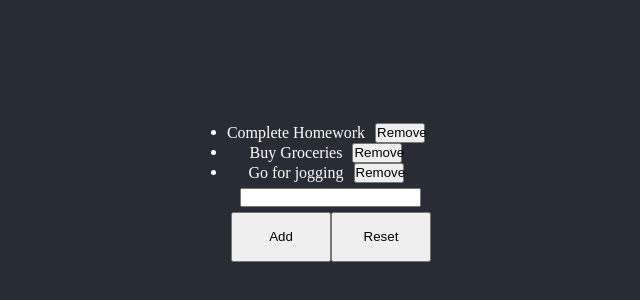
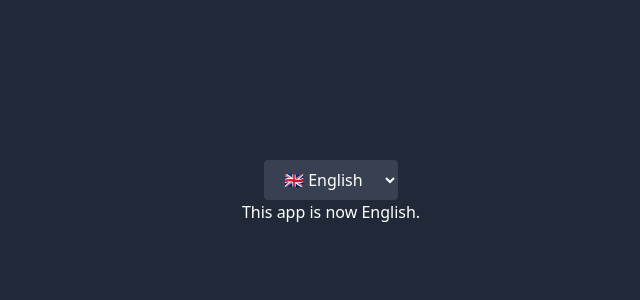
Before and after one commit to okcl/ReactDevelhope, a React (Create React App) app: page / in a window 1280 px wide. Shown: the part 208-508 px from the top of the page, without its empty margins (309-949 px from the left). Built offline with nearby package versions, Linux system fonts and the light colour scheme.

Commit message:
tailwind is now being used for styling, language selection is created.

```diff
--- a/package.json
+++ b/package.json
@@ -34,5 +34,10 @@
       "last 1 firefox version",
       "last 1 safari version"
     ]
+  },
+  "devDependencies": {
+    "autoprefixer": "^10.4.14",
+    "postcss": "^8.4.24",
+    "tailwindcss": "^3.3.2"
   }
 }
--- /dev/null
+++ b/postcss.config.js
@@ -0,0 +1,6 @@
+module.exports = {
+  plugins: {
+    tailwindcss: {},
+    autoprefixer: {},
+  },
+}
--- a/src/App.css
+++ /dev/null
@@ -1,51 +0,0 @@
-* {
-  margin: 0;
-  padding: 0;
-}
-
-.App {
-  text-align: center;
-  border: none;
-}
-
-
-.App-header {
-  background-color: #282c34;
-  min-height: 100vh;
-  display: flex;
-  flex-direction: column;
-  align-items: center;
-  justify-content: center;
-  color: white;
-  text-align: center;
-}
-
-
-button{
-  width: 100px;
-  height: 50px;
-}
-
-button:hover{
-  opacity: 0.65;
-}
-
-.login{
-  display: flex;
-  flex-direction: column;
-}
-
-input{
-  margin: 5px;
-}
-
-#smlBtn{
-  width: 50px;
-  height: 20px;
-  margin: 0 10px;
-}
-
-#flex{
-  display: flex;
-  padding: 5px;
-}
--- a/src/App.jsx
+++ b/src/App.jsx
@@ -1,20 +1,40 @@
-import './App.css';
-import TodoList from './TodoList';
-function App() {
-  const addTodo = (array, removeItem) => {
-    return array.map((todo, index) => (
-      <li key={index}>
-          {todo}
-          <button id="smlBtn" onClick={() => removeItem(index)}>Remove</button>
-      </li>
-))}
-  return (
-    <div className="App">
-      <header className="App-header">
-        <TodoList addTodo={addTodo}/>
-      </header>
-    </div>
-  );
+import React from 'react';
+import './index.css'
+import DisplayLanguage from './DisplayLanguage';
+import { LanguageContext } from './LanguageContext';
+
+class App extends React.Component{
+
+  state = {
+    language: 'en'
+  }
+
+  handleLanguageChange = (event) => {
+    this.setState({
+      language: event.target.value
+    })
+  }
+
+  render() {
+    return (
+      <div className="bg-gray-800 min-h-screen flex flex-col items-center justify-center text-white text-center">
+        <header>
+          <div>
+            <select
+            value={this.state.language}
+            onChange={this.handleLanguageChange}
+            className='bg-gray-700 text-white rounded py-2 px-4 border-none'>
+              <option value="en">🇬🇧 English</option>
+              <option value="it">🇮🇹 Italiano</option>
+            </select>
+            <LanguageContext.Provider value={this.state.language}>
+              <DisplayLanguage />
+            </LanguageContext.Provider>
+          </div>
+        </header>
+      </div>
+    );
+  }
 }
 
 export default App;
--- /dev/null
+++ b/src/DisplayLanguage.jsx
@@ -0,0 +1,25 @@
+import React from "react";
+import { LanguageContext } from "./LanguageContext";
+
+const Strings = {
+    en: {
+        MESSAGE: "This app is now English. "
+    },
+    it: {
+        MESSAGE: "Questa app è ora in italiano. "
+    }
+}
+
+class DisplayLanguage extends React.Component{
+    render() {
+        return  <div>
+            <LanguageContext.Consumer>
+                { (language) => {
+                    return <div>{Strings[language].MESSAGE}</div>
+                }}
+            </LanguageContext.Consumer>
+      </div>
+    }
+}
+
+export default DisplayLanguage
--- /dev/null
+++ b/src/LanguageContext.jsx
@@ -0,0 +1,3 @@
+import { createContext } from "react";
+
+export const LanguageContext = createContext('en')
--- a/src/TodoList.jsx
+++ /dev/null
@@ -1,57 +0,0 @@
-import React from "react";
-
-class TodoList extends React.Component{
-    state = {
-        toDos: ['Complete Homework', 'Buy Groceries', 'Go for jogging'],
-        inputValue: ''
-    }
-
-    handleInputChange = (event) => {
-        this.setState({
-            inputValue: event.target.value
-        })
-    }
-
-    addList = () => {
-        if(this.state.inputValue) {
-            const updatedToDos = [...this.state.toDos, this.state.inputValue];
-            this.setState({
-                toDos: updatedToDos,
-                inputValue: ''
-            })
-        }
-    }
-
-    clearList = () => {
-        this.setState({
-            toDos: []
-        })
-    }
-
-    removeItem = (key) => {
-            const updatedToDos = this.state.toDos.filter((item, index) => index !== key)
-            this.setState({
-                toDos: updatedToDos
-            })
-    }
-
-    render() {
-        return(
-            <div>
-                <ul>
-                    {this.props.addTodo(this.state.toDos, this.removeItem)}
-                </ul>
-                <input
-                type="text"
-                value={this.state.inputValue}
-                onChange={this.handleInputChange}/>
-                <div>
-                    <button onClick={this.addList}>Add</button>
-                    <button onClick={this.clearList}>Reset</button>
-                </div>
-            </div>
-        )
-    }
-}
-
-export default TodoList
--- a/src/index.css
+++ b/src/index.css
@@ -1,13 +1,3 @@
-body {
-  margin: 0;
-  font-family: -apple-system, BlinkMacSystemFont, 'Segoe UI', 'Roboto', 'Oxygen',
-    'Ubuntu', 'Cantarell', 'Fira Sans', 'Droid Sans', 'Helvetica Neue',
-    sans-serif;
-  -webkit-font-smoothing: antialiased;
-  -moz-osx-font-smoothing: grayscale;
-}
-
-code {
-  font-family: source-code-pro, Menlo, Monaco, Consolas, 'Courier New',
-    monospace;
-}
+@tailwind base;
+@tailwind components;
+@tailwind utilities;
--- /dev/null
+++ b/tailwind.config.js
@@ -0,0 +1,8 @@
+/** @type {import('tailwindcss').Config} */
+module.exports = {
+  content: ["./src/**/*.{html,js,jsx}"],
+  theme: {
+    extend: {},
+  },
+  plugins: [],
+}
```
Also changed, not shown: src/Login.jsx (deleted, +0 -45 lines), 1 other file (tests, documents, lock files or other folders).
